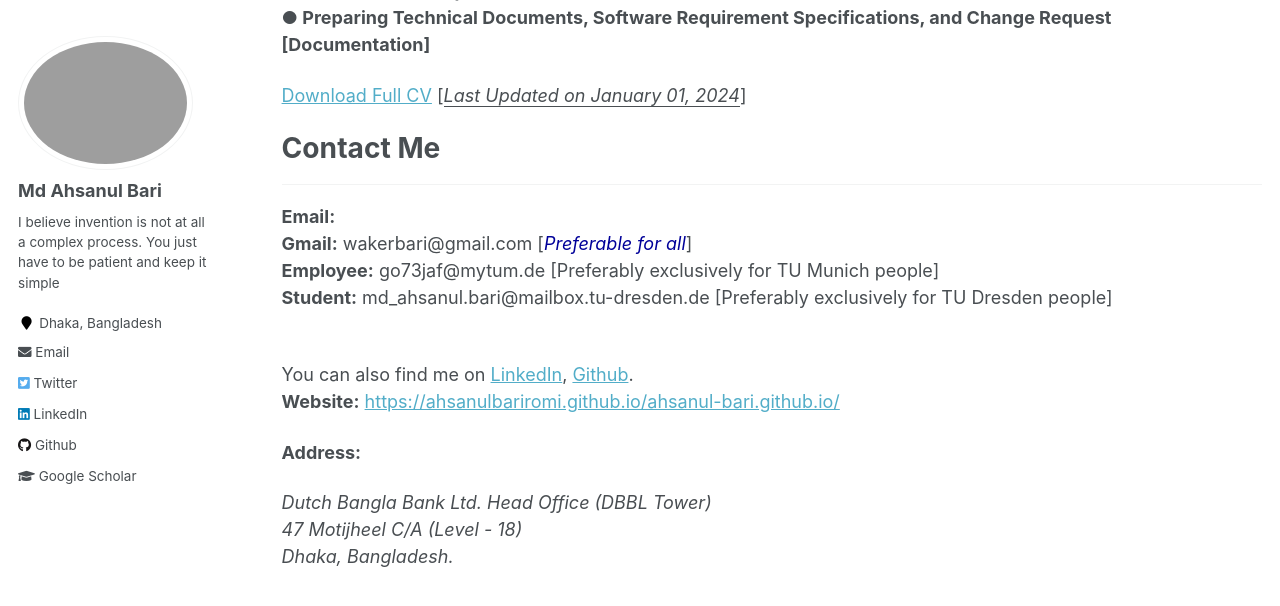
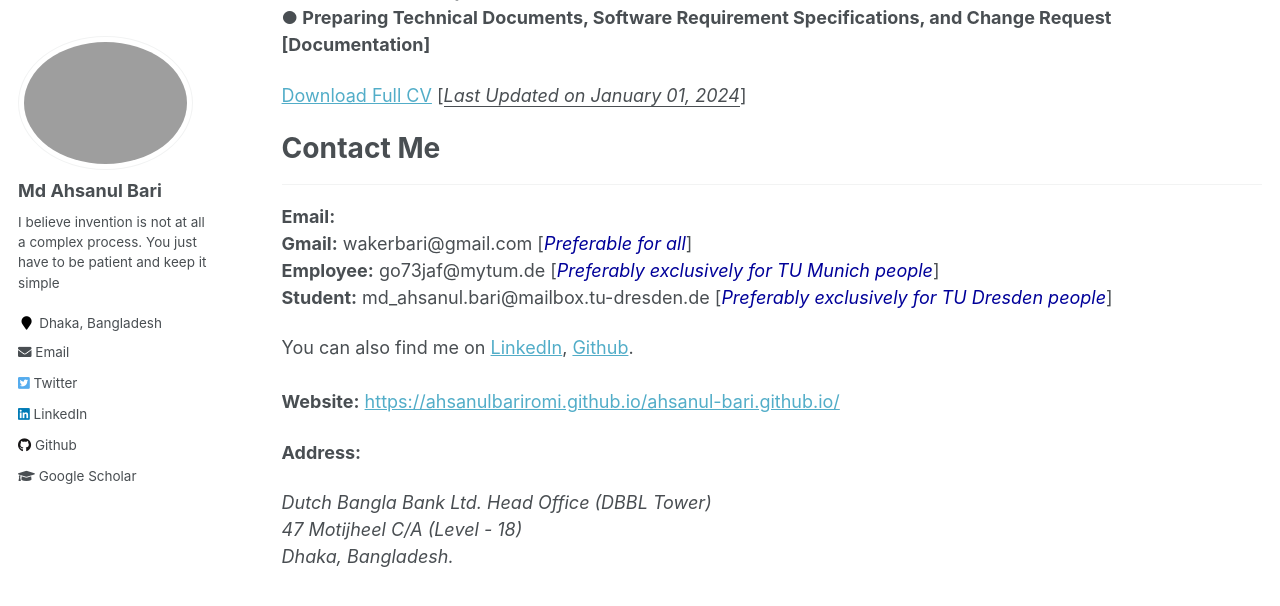
Before and after one commit to AhsanulBariRomi/ahsanul-bari.github.io, a Jekyll site: the page built from _pages/cv.md, in a window 1280 px wide and 900 px high, scrolled down 1418 px, cut to the strip 0-634 px from the top of the window. Shown: the top 606 px of the strip. Built offline with Jekyll 4.4.1, drawn with Linux system fonts in a browser that asks for light colours.

Commit message:
Update cv.md

```diff
--- a/_pages/cv.md
+++ b/_pages/cv.md
@@ -57,11 +57,11 @@ Data Center, Tomcat (UAT Env.), Weblogic(Prod Env.), Java8, Java11, Java Spring
 
 **Email:** <br />
 **Gmail:** wakerbari@gmail.com  [<i style='color:#000099;'>Preferable for all</i>] <br />
-**Employee:** go73jaf@mytum.de  [Preferably exclusively for TU Munich people] <br />
-**Student:** md_ahsanul.bari@mailbox.tu-dresden.de  [Preferably exclusively for TU Dresden people] <br />
+**Employee:** go73jaf@mytum.de  [<i style='color:#000099;'>Preferably exclusively for TU Munich people</i>] <br />
+**Student:** md_ahsanul.bari@mailbox.tu-dresden.de  [<i style='color:#000099;'>Preferably exclusively for TU Dresden people</i>] <br />
 
+ You can also find me on [LinkedIn](https://www.linkedin.com/in/ahsanulbariromi/), [Github](https://github.com/AhsanulBariRomi).<br />
  <br />
- You can also find me on [LinkedIn](https://www.linkedin.com/in/ahsanulbariromi/), [Github](https://github.com/AhsanulBariRomi).<br />
 **Website:** [https://ahsanulbariromi.github.io/ahsanul-bari.github.io/](https://ahsanulbariromi.github.io/ahsanul-bari.github.io/)
 
 
```
